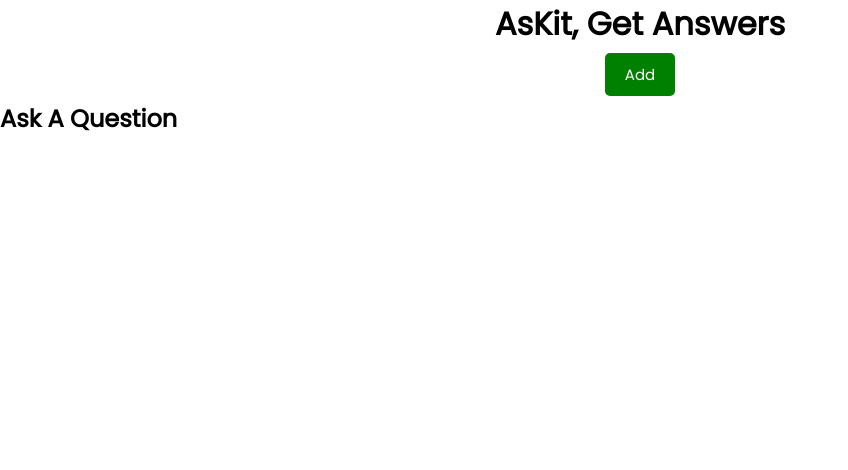
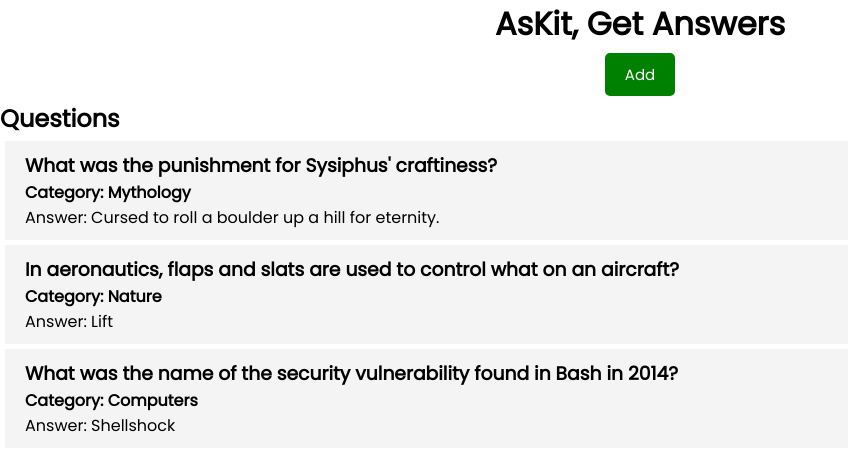
Before and after one commit to Chemonges001/chemonges001-project-phase2, a React (Create React App) app in the folder ask-here/: page / in a window 1280 px wide. Shown: the top 470 px of the page, without its empty margins (0-848 px from the left). Built offline with nearby package versions, Linux system fonts and the light colour scheme.

Commit message:
import icons

```diff
--- a/ask-here/package.json
+++ b/ask-here/package.json
@@ -8,6 +8,7 @@
     "@testing-library/user-event": "^13.5.0",
     "react": "^18.2.0",
     "react-dom": "^18.2.0",
+    "react-icons": "^4.4.0",
     "react-scripts": "5.0.1",
     "web-vitals": "^2.1.4"
   },
--- a/ask-here/src/App.js
+++ b/ask-here/src/App.js
@@ -1,12 +1,36 @@
-import React from "react";
+import React,{useState} from "react";
 import Header from "./Components/Header";
 import QuestionForm from "./Components/QuestionForm";
+import Questions from "./Components/Questions";
 
 function App() {
+  const [questions, setQuestions] =useState([
+    {
+        id: 1,
+      category: "Mythology",
+      quiz: "What was the punishment for Sysiphus' craftiness?",
+      answer: "Cursed to roll a boulder up a hill for eternity.",
+    },
+    {
+        id: 2,
+      category: "Nature",
+      quiz: "In aeronautics, flaps and slats are used to control what on an aircraft?",
+      answer: "Lift",
+
+    },
+    {
+        id: 3,
+      category: "Computers",
+      quiz: "What was the name of the security vulnerability found in Bash in 2014?",
+      answer: "Shellshock",
+
+    }
+])
   return (
     <div className="App">
       <Header title="AsKit, Get Answers"/>
       <QuestionForm/>
+      <Questions questions={questions}/>
     </div>
   );
 }
--- /dev/null
+++ b/ask-here/src/Components/Question.js
@@ -0,0 +1,14 @@
+import React from 'react'
+
+function Question({question}) {
+  return (
+    <div className='question'>
+        <h3>{question.quiz}</h3>
+        <h4>Category: {question.category}</h4>
+        <p>Answer: {question.answer}</p>
+
+    </div>
+  )
+}
+
+export default Question
--- a/ask-here/src/Components/QuestionForm.js
+++ b/ask-here/src/Components/QuestionForm.js
@@ -3,7 +3,7 @@ import React from 'react'
 function QuestionForm() {
   return (
     <form>
-        <h2>Ask A Question</h2>
+        <h2>Questions</h2>
     </form>
   )
 }
--- a/ask-here/src/Components/Questions.js
+++ b/ask-here/src/Components/Questions.js
@@ -1,31 +1,15 @@
 import React from 'react'
+import Question from './Question'
 
-const questions = [
-    {
-        id: 1,
-      category: "Mythology",
-      question: "What was the punishment for Sysiphus&#039;s craftiness?",
-      correct_answer: "Cursed to roll a boulder up a hill for eternity.",
-    },
-    {
-        id: 2,
-      category: "Nature",
-      question: "In aeronautics, flaps and slats are used to control what on an aircraft?",
-      correct_answer: "Lift",
+function Questions({questions}) {
 
-    },
-    {
-        id: 3,
-      category: "Computers",
-      question: "What was the name of the security vulnerability found in Bash in 2014?",
-      correct_answer: "Shellshock",
+  return (
+    <div>
+        {questions.map((question) =>(
+            <Question key={question.id} question={question}/>
 
-    }
-]
-
-function Questions() {
-  return (
-    <div>Questions</div>
+        ))}
+    </div>
   )
 }
 
--- a/ask-here/src/index.css
+++ b/ask-here/src/index.css
@@ -56,7 +56,7 @@ body {
   width: 100%;
 }
 
-.task {
+.question{
   background: #f4f4f4;
   margin: 5px;
   padding: 10px 20px;
```
Also changed, not shown: 1 other file (tests, documents, lock files or other folders).
